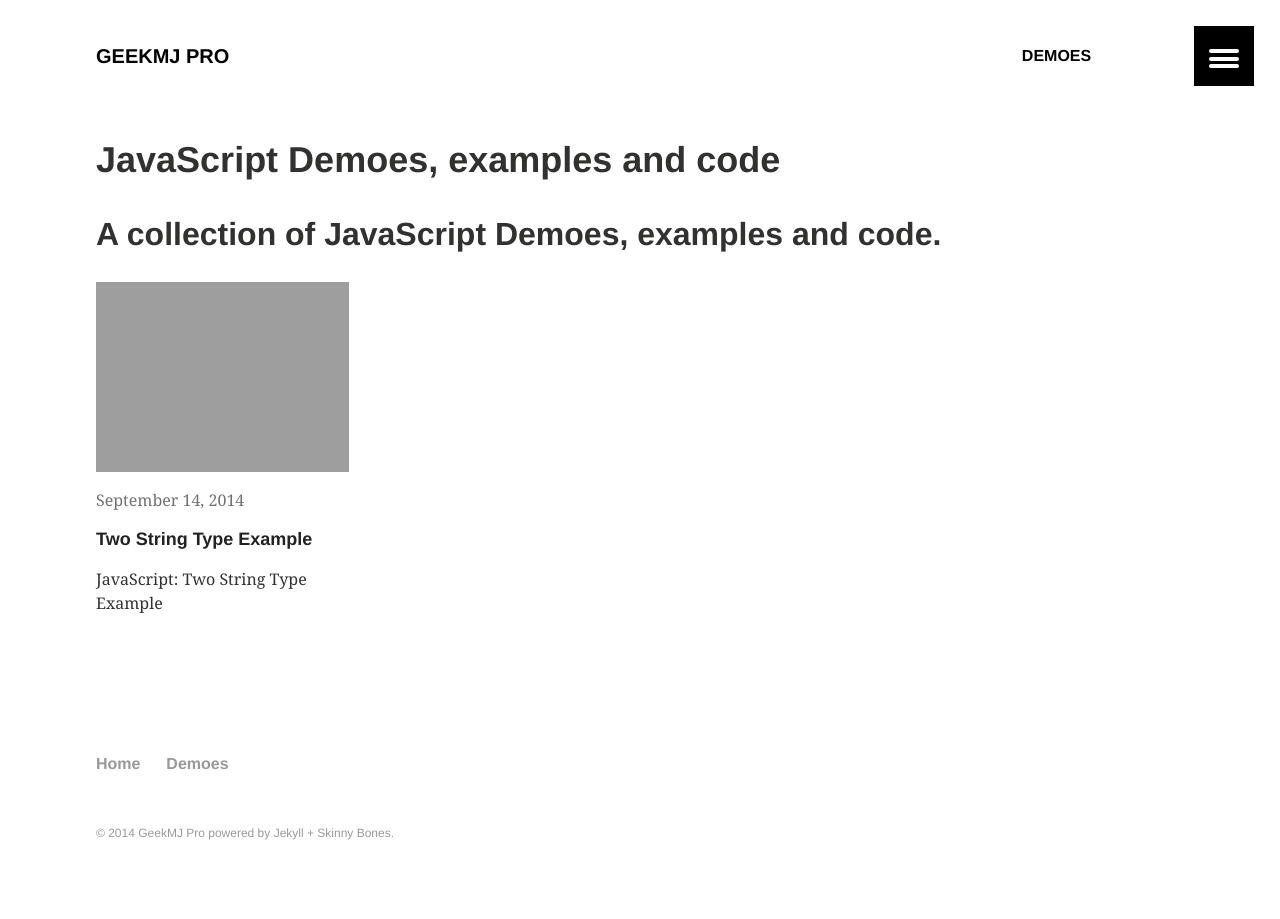
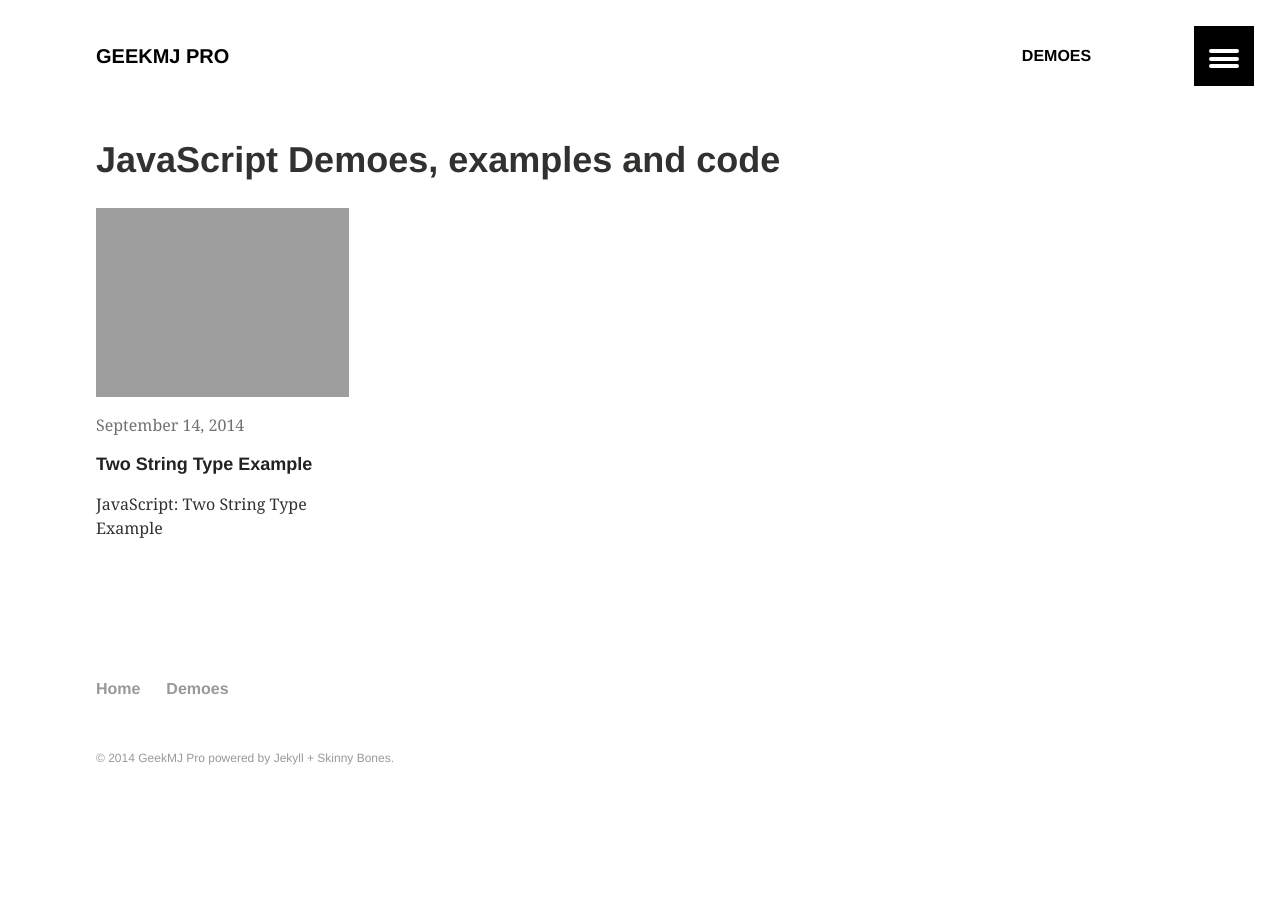
Before and after one commit to geekharsh/geekmj.github.io, a Jekyll site: the page built from demo/javascript/index.md, in a window 1280 px wide. Built offline with Jekyll 4.4.1, drawn with Linux system fonts in a browser that asks for light colours.

Commit message:
Update index.md

```diff
--- a/demo/javascript/index.md
+++ b/demo/javascript/index.md
@@ -3,7 +3,6 @@ layout: archive
 title: "JavaScript Demoes, examples and code"
 date: 2014-09-14T21:43:00+05:30
 modified:
-excerpt: "A collection of JavaScript Demoes, examples and code."
 tags: []
 image:
   feature:
```
